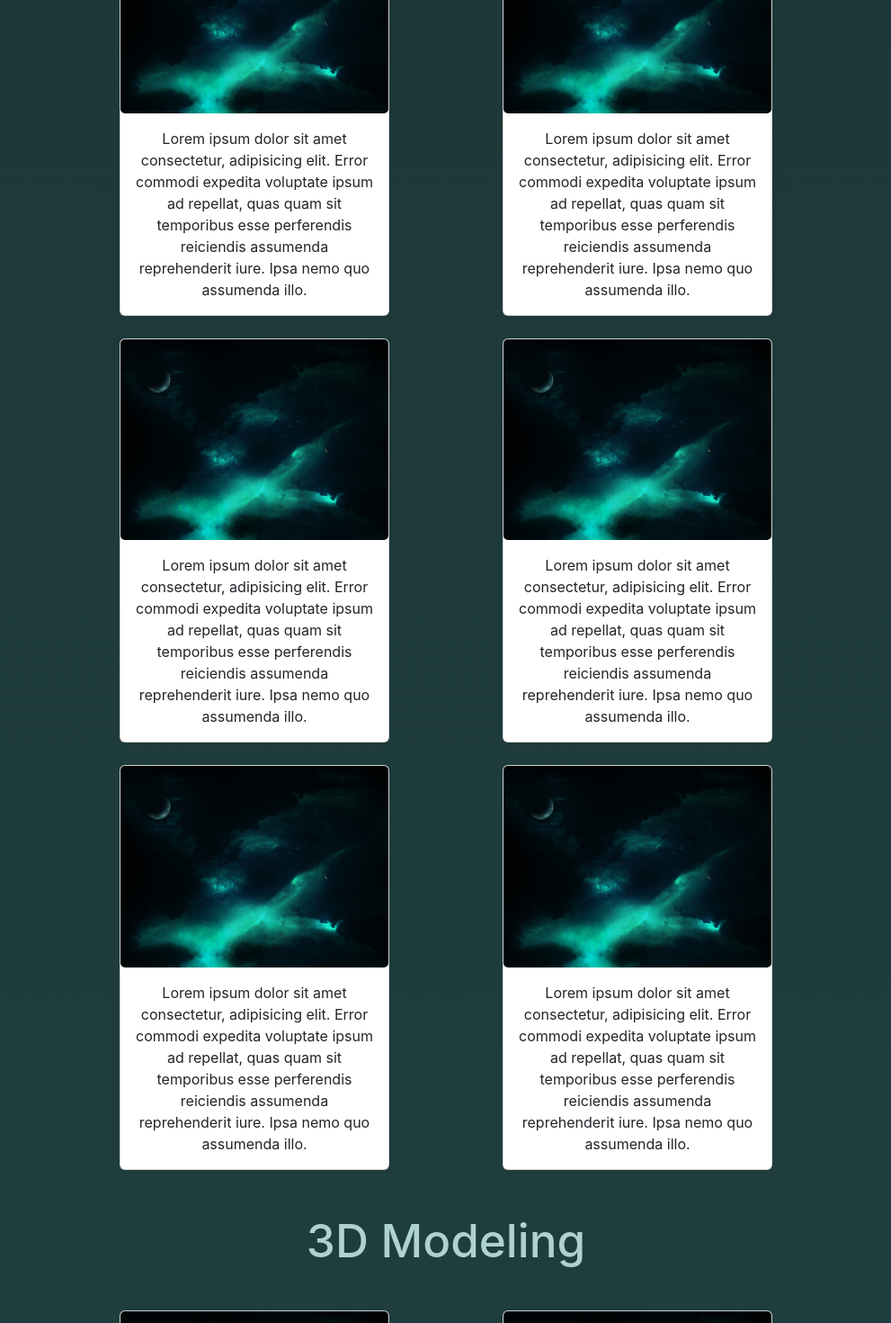
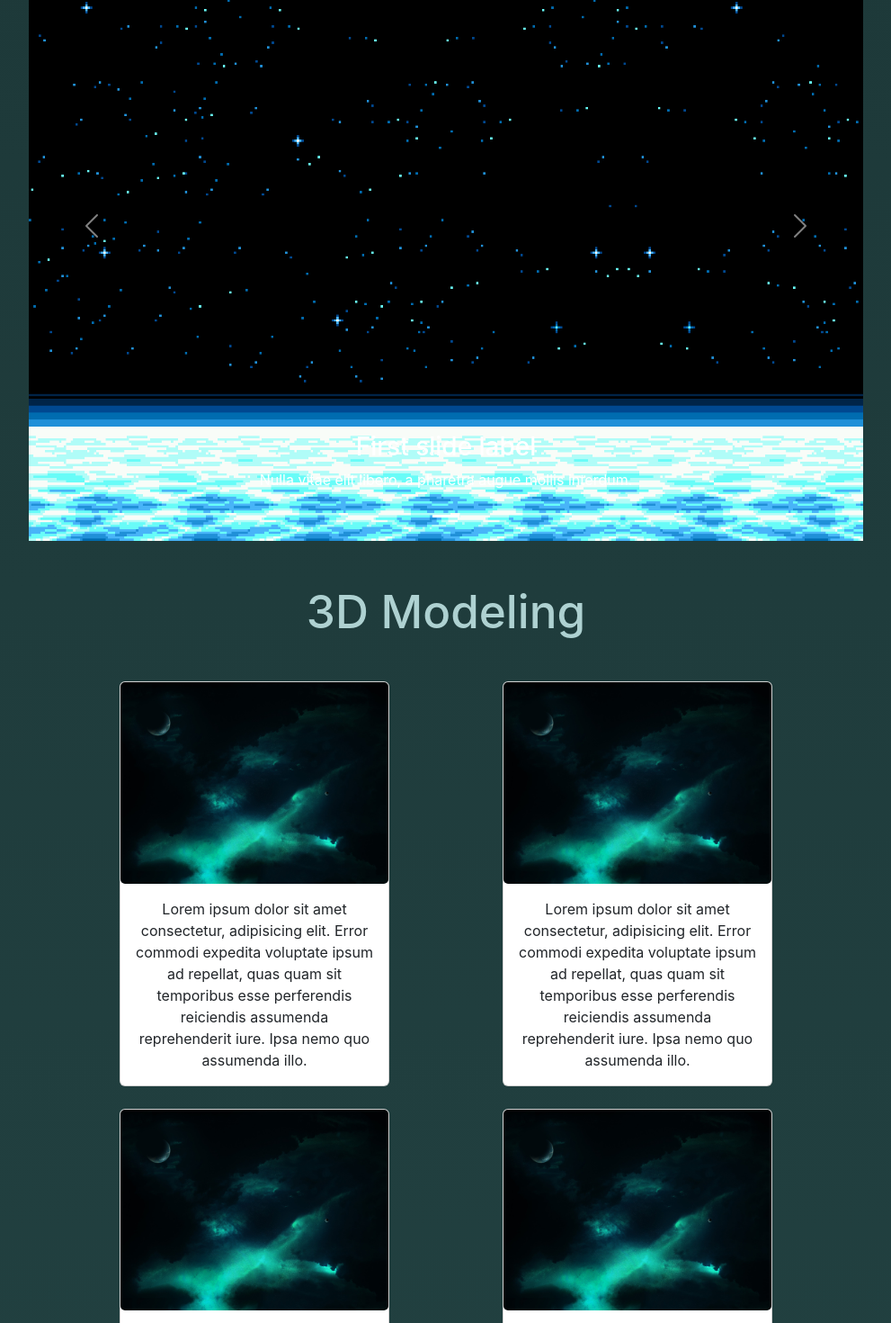
Before and after one commit to ctrl-Sebastian/Portfolio, a React (Vite) app: page / in a window 1280 px wide. Shown: the part 2660-4130 px from the top of the page at 90% size, without its empty margins (238-1229 px from the left). Built offline with nearby package versions, Linux system fonts and the light colour scheme.

Commit message:
inicio gamedev

```diff
--- a/src/components/GameDev/GameDev.css
+++ b/src/components/GameDev/GameDev.css
@@ -0,0 +1,6 @@
+.carousel-gamedev img{
+    height: 700px;
+}
+
+.carousel-gamedev:hover{
+}
--- a/src/components/GameDev/index.jsx
+++ b/src/components/GameDev/index.jsx
@@ -1,62 +1,34 @@
 import './GameDev.css'
 import React from 'react'
+import {Carousel, CarouselItem} from 'react-bootstrap'
 import { Card, CardBody, CardImg, CardText } from 'react-bootstrap'
-import bg1 from '../../imgs/bg1.jpg'
+import bg2 from '../../imgs/bg2.png'
+import bg3 from '../../imgs/bg3.png'
 
 function GameDevSection() {
   return (
     <section className='section-react'>
     <h1>Game Dev projects</h1>
-    <div className='react-project-list'>
-      <Card>
-        <CardImg src={bg1}></CardImg>
-        <CardBody>
-          <CardText>Lorem ipsum dolor sit amet consectetur, adipisicing elit.
-            Error commodi expedita voluptate ipsum ad repellat, quas quam sit temporibus esse perferendis reiciendis assumenda reprehenderit iure.
-            Ipsa nemo quo assumenda illo.</CardText>
-        </CardBody>
-      </Card>
-      <Card>
-        <CardImg src={bg1}></CardImg>
-        <CardBody>
-          <CardText>Lorem ipsum dolor sit amet consectetur, adipisicing elit.
-            Error commodi expedita voluptate ipsum ad repellat, quas quam sit temporibus esse perferendis reiciendis assumenda reprehenderit iure.
-            Ipsa nemo quo assumenda illo.</CardText>
-        </CardBody>
-      </Card>
-      <Card>
-        <CardImg src={bg1}></CardImg>
-        <CardBody>
-          <CardText>Lorem ipsum dolor sit amet consectetur, adipisicing elit.
-            Error commodi expedita voluptate ipsum ad repellat, quas quam sit temporibus esse perferendis reiciendis assumenda reprehenderit iure.
-            Ipsa nemo quo assumenda illo.</CardText>
-        </CardBody>
-      </Card>
-      <Card>
-        <CardImg src={bg1}></CardImg>
-        <CardBody>
-          <CardText>Lorem ipsum dolor sit amet consectetur, adipisicing elit.
-            Error commodi expedita voluptate ipsum ad repellat, quas quam sit temporibus esse perferendis reiciendis assumenda reprehenderit iure.
-            Ipsa nemo quo assumenda illo.</CardText>
-        </CardBody>
-      </Card>
-      <Card>
-        <CardImg src={bg1}></CardImg>
-        <CardBody>
-          <CardText>Lorem ipsum dolor sit amet consectetur, adipisicing elit.
-            Error commodi expedita voluptate ipsum ad repellat, quas quam sit temporibus esse perferendis reiciendis assumenda reprehenderit iure.
-            Ipsa nemo quo assumenda illo.</CardText>
-        </CardBody>
-      </Card>
-      <Card>
-        <CardImg src={bg1}></CardImg>
-        <CardBody>
-          <CardText>Lorem ipsum dolor sit amet consectetur, adipisicing elit.
-            Error commodi expedita voluptate ipsum ad repellat, quas quam sit temporibus esse perferendis reiciendis assumenda reprehenderit iure.
-            Ipsa nemo quo assumenda illo.</CardText>
-        </CardBody>
-      </Card>
-    </div>
+    <Carousel fade className='carousel-gamedev'>
+      <Carousel.Item>
+        {/*<div className='carousel-item-info'>
+          <h1>Title</h1>
+          <section className='carousel-item-imgs'>
+            <img src={bg3}></img>
+            <img src={bg3}></img>
+            <img src={bg3}></img>
+          </section>
+        </div>*/}
+        <img src={bg2}></img>
+        <Carousel.Caption>
+          <section className='carousel-item-caption'>
+            <h3>First slide label</h3>
+            <p>Nulla vitae elit libero, a pharetra augue mollis interdum.</p>
+          </section>
+        </Carousel.Caption>
+
+      </Carousel.Item>
+    </Carousel>
   </section>
   )
 }
```
